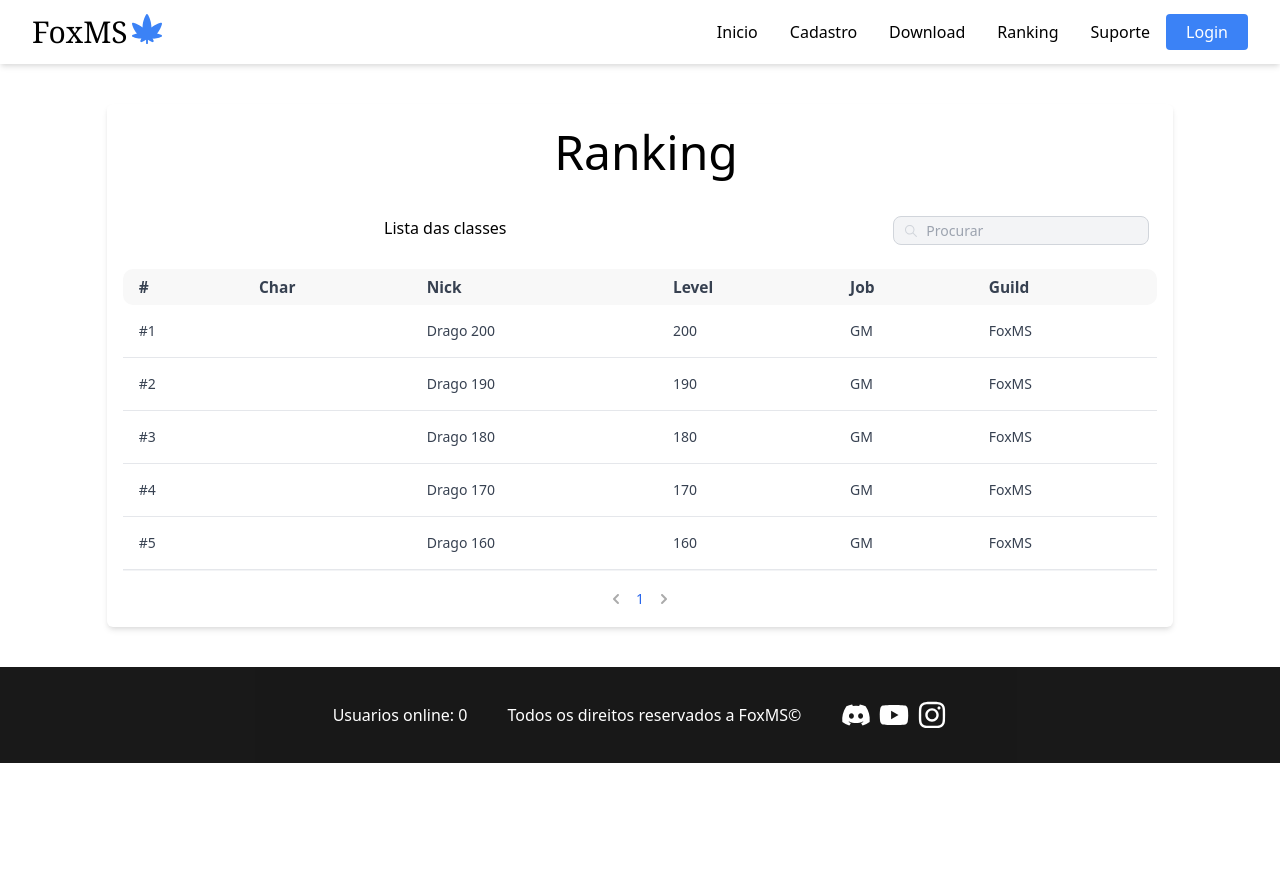
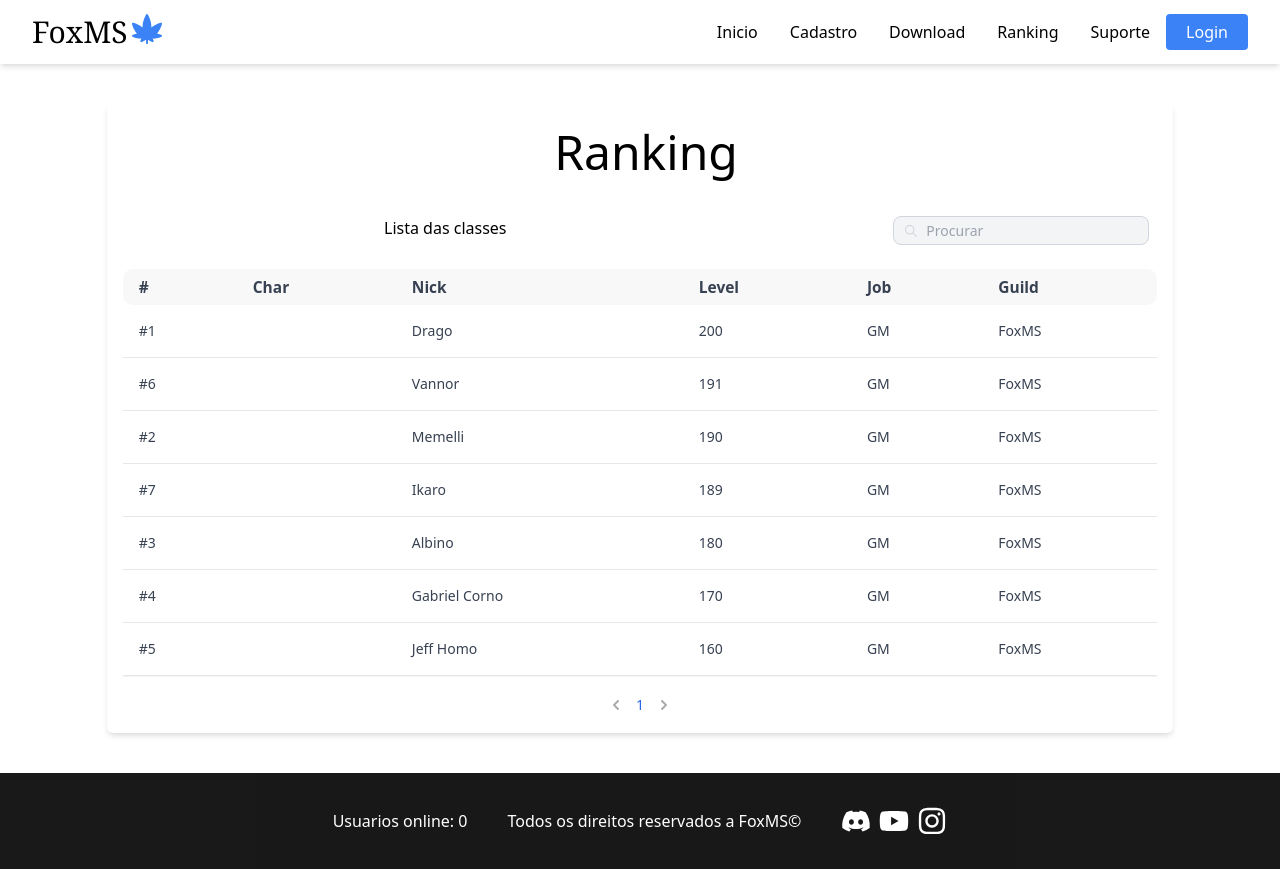
Before and after one commit to Memelli/foxms-v2, a React (Create React App) app: page /rankings in a window 1280 px wide. Before the commit the page ends 800 px from the top, so only its background shows below. Built offline with nearby package versions, Linux system fonts and the light colour scheme.

Commit message:
add search bar ranking

```diff
--- a/src/components/Content/dataRanking.js
+++ b/src/components/Content/dataRanking.js
@@ -1,7 +1,7 @@
 const dataRanking = [
     {
         id: 1,
-        name: 'Drago 200',
+        name: 'Drago',
         char: '',
         level: 200,
         job: 'GM',
@@ -9,7 +9,7 @@ const dataRanking = [
     },
     {
         id: 2,
-        name: 'Drago 190',
+        name: 'Memelli',
         char: '',
         level: 190,
         job: 'GM',
@@ -17,7 +17,7 @@ const dataRanking = [
     },
     {
         id: 3,
-        name: 'Drago 180',
+        name: 'Albino',
         char: '',
         level: 180,
         job: 'GM',
@@ -25,7 +25,7 @@ const dataRanking = [
     },
     {
         id: 4,
-        name: 'Drago 170',
+        name: 'Gabriel Corno',
         char: '',
         level: 170,
         job: 'GM',
@@ -33,11 +33,27 @@ const dataRanking = [
     },
     {
         id: 5,
-        name: 'Drago 160',
+        name: 'Jeff Homo',
         char: '',
         level: 160,
         job: 'GM',
         guild: 'FoxMS'
     },
+    {
+        id: 6,
+        name: 'Vannor',
+        char: '',
+        level: 191,
+        job: 'GM',
+        guild: 'FoxMS'
+    },
+    {
+        id: 7,
+        name: 'Ikaro',
+        char: '',
+        level: 189,
+        job: 'GM',
+        guild: 'FoxMS'
+    },
 ]
 export default dataRanking
--- a/src/pages/Ranking/index.js
+++ b/src/pages/Ranking/index.js
@@ -3,8 +3,11 @@ import data from '../../components/Content/dataRanking'
 
 const Ranking = () => {
     const [info, setInfo] = useState(data)
-    const array = info.sort((a, b) => b.level - a.level)
+    const [search, setSearch] = useState('')
+    /* info.sort((a, b) => b.level - a.level) */
 
+    const array = info.filter((dRank) => dRank.name.toLowerCase().includes(search.toLowerCase()))
+    const dataRanking = array.sort((a ,b) => b.level - a.level)
     return (
         <>
             <div className="flex justify-center">
@@ -18,7 +21,7 @@ const Ranking = () => {
                             Lista das classes
                         </div>
                         <div className="w-full sm:w-64 inline-block relative ">
-                            <input type="" name="" className="leading-snug border border-gray-300 block w-full appearance-none bg-gray-100 text-sm text-gray-600 py-1 px-4 pl-8 rounded-lg" placeholder="Procurar" />
+                            <input type="text" name="searchBox" onChange={e => setSearch(e.target.value)} className="leading-snug border border-gray-300 block w-full appearance-none bg-gray-100 text-sm text-gray-600 py-1 px-4 pl-8 rounded-lg" placeholder="Procurar" />
 
                             <div className="pointer-events-none absolute pl-3 inset-y-0 left-0 flex items-center px-2 text-gray-300">
 
@@ -42,7 +45,7 @@ const Ranking = () => {
                                 </tr>
                             </thead>
                             <tbody className="text-sm font-normal text-gray-700">
-                                {array.map(user => (
+                                {dataRanking.map(user => (
                                     <tr className="hover:bg-gray-100 border-b border-gray-200 py-10">
                                         <td className="px-4 py-4">#{user.id}</td>
                                         <td className="px-4 py-4"></td>
```
